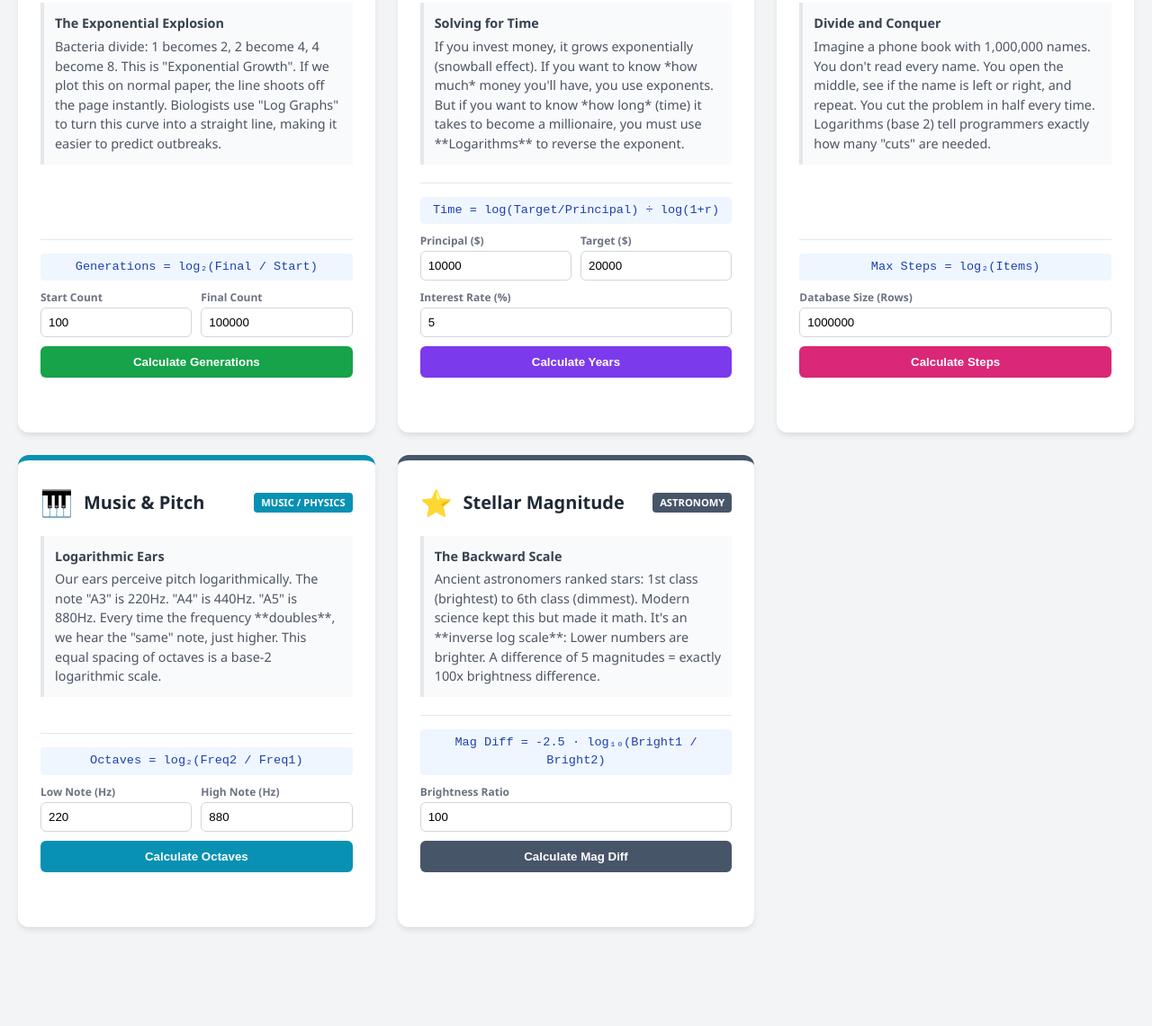
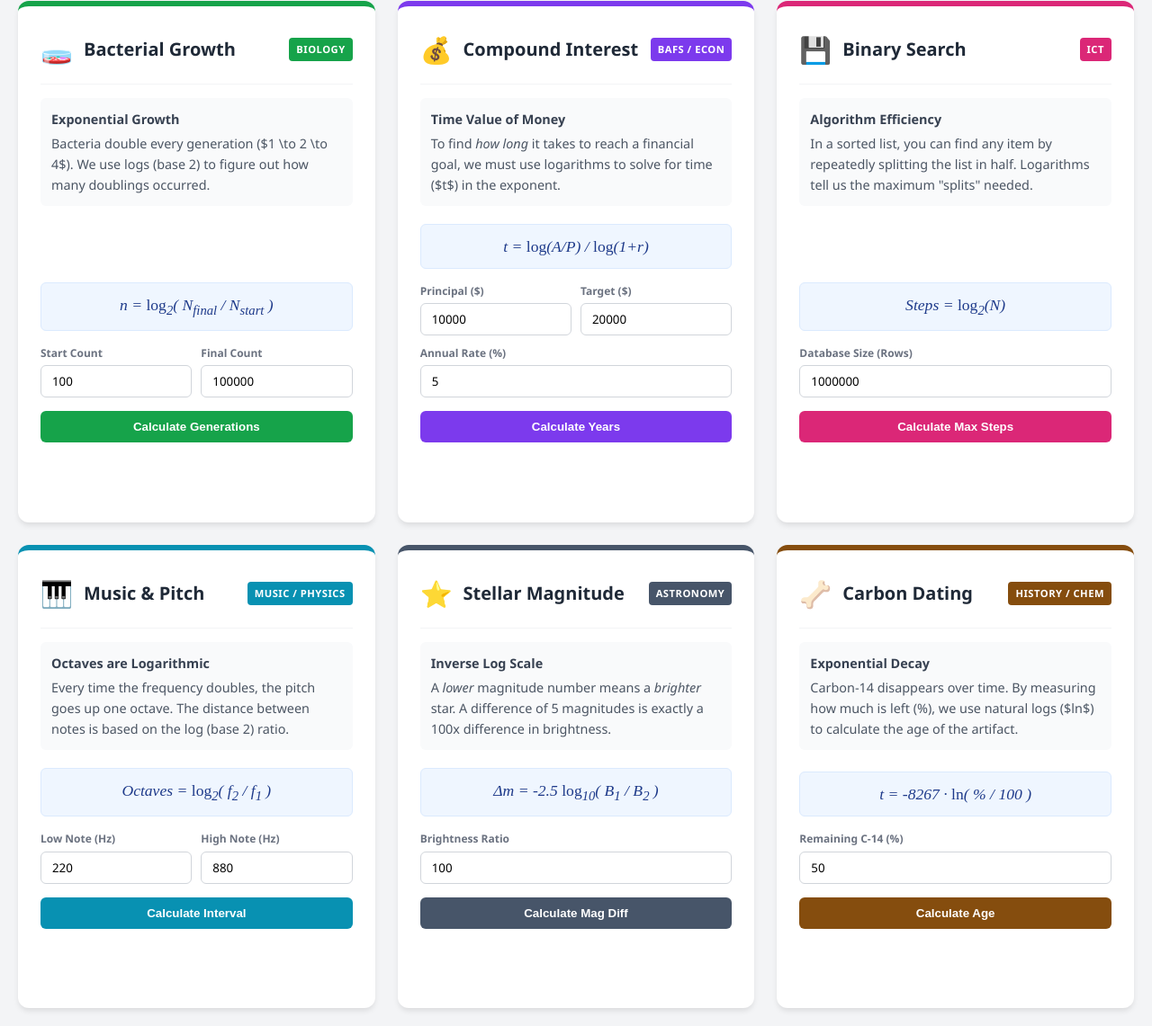
Before and after one commit to jensenlee0923-stack/log_app, a plain HTML site: page index.html in a window 1280 px wide. Shown: the part 805-1946 px from the top of the page at 90% size. Before the commit the page ends 1856 px from the top, so only its background shows below. Drawn offline with Linux system fonts and the light colour scheme.

Commit message:
Update index.html

```diff
--- a/index.html
+++ b/index.html
@@ -9,7 +9,6 @@
             --bg: #f3f4f6;
             --card-bg: #ffffff;
             --text-main: #1f2937;
-            --text-light: #6b7280;
 
             /* Subject Colors */
             --c-phy: #2563eb;  /* Blue */
@@ -20,6 +19,7 @@
             --c-ict: #db2777;  /* Pink */
             --c-music: #0891b2; /* Cyan */
             --c-astro: #475569; /* Slate */
+            --c-arch: #854d0e; /* Brown */
         }
 
         body {
@@ -28,16 +28,16 @@
             color: var(--text-main);
             margin: 0;
             padding: 20px;
-            line-height: 1.5;
+            line-height: 1.6;
         }
 
         header {
             text-align: center;
             padding: 40px 0;
-            margin-bottom: 30px;
+            margin-bottom: 40px;
         }
 
-        h1 { margin: 0; font-size: 2.5rem; color: #111827; }
+        h1 { margin: 0; font-size: 2.5rem; color: #111827; letter-spacing: -1px; }
         .subtitle { color: #6b7280; font-size: 1.1rem; margin-top: 10px; }
 
         .grid {
@@ -56,9 +56,12 @@
             border-top: 6px solid #ccc;
             display: flex;
             flex-direction: column;
+            transition: transform 0.2s;
         }
 
-        /* Border Colors */
+        .card:hover { transform: translateY(-3px); }
+
+        /* Subject Specific Border Colors */
         .card.phy { border-color: var(--c-phy); }
         .card.chem { border-color: var(--c-chem); }
         .card.bio { border-color: var(--c-bio); }
@@ -67,71 +70,79 @@
         .card.ict { border-color: var(--c-ict); }
         .card.music { border-color: var(--c-music); }
         .card.astro { border-color: var(--c-astro); }
+        .card.arch { border-color: var(--c-arch); }
 
         .card-header {
             display: flex;
             align-items: center;
             margin-bottom: 15px;
+            padding-bottom: 15px;
+            border-bottom: 1px solid #f3f4f6;
         }
 
         .icon { font-size: 1.8rem; margin-right: 12px; }
-        h2 { margin: 0; font-size: 1.25rem; }
+        h2 { margin: 0; font-size: 1.25rem; font-weight: 700; }
 
         .badge {
             margin-left: auto;
             font-size: 0.7rem;
             text-transform: uppercase;
-            font-weight: bold;
-            padding: 3px 8px;
+            font-weight: 800;
+            padding: 4px 8px;
             border-radius: 4px;
             color: white;
-            background: #9ca3af;
+            letter-spacing: 0.5px;
         }
 
-        /* Educational Context Box */
         .context-box {
             background: #f9fafb;
-            border-left: 4px solid #e5e7eb;
             padding: 12px;
+            border-radius: 6px;
             margin-bottom: 20px;
             font-size: 0.9rem;
             color: #4b5563;
         }
+
         .context-title {
-            font-weight: bold;
+            font-weight: 700;
             display: block;
             margin-bottom: 4px;
             color: #374151;
         }
 
-        /* Calculator Styles */
-        .calc-section {
-            margin-top: auto; /* Pushes to bottom */
-            padding-top: 15px;
-            border-top: 1px solid #e5e7eb;
+        /* Formula Styling */
+        .formula-container {
+            background: #eff6ff;
+            color: #1e3a8a;
+            padding: 10px;
+            border-radius: 6px;
+            text-align: center;
+            margin-bottom: 15px;
+            border: 1px solid #dbeafe;
         }
 
         .formula {
-            font-family: monospace;
-            background: #eff6ff;
-            color: #1e40af;
-            padding: 5px;
-            border-radius: 4px;
-            text-align: center;
-            margin-bottom: 10px;
-            font-size: 0.85rem;
+            font-family: "Cambria Math", "Times New Roman", serif;
+            font-size: 1.1rem;
+            font-style: italic;
         }
+
+        /* Non-italic for numbers/functions in formula */
+        .formula span { font-style: normal; }
+
+        .calc-section { margin-top: auto; }
 
         .input-row { display: flex; gap: 10px; margin-bottom: 10px; }
         .input-group { flex: 1; }
 
-        label { display: block; font-size: 0.75rem; font-weight: 700; color: #6b7280; margin-bottom: 2px; }
+        label { display: block; font-size: 0.75rem; font-weight: 700; color: #6b7280; margin-bottom: 4px; }
         input {
             width: 100%;
-            padding: 8px;
+            padding: 8px 12px;
             border: 1px solid #d1d5db;
             border-radius: 6px;
             box-sizing: border-box;
+            font-family: inherit;
         }
 
         button {
@@ -143,10 +154,11 @@
             font-weight: 600;
             cursor: pointer;
             transition: opacity 0.2s;
+            margin-top: 5px;
         }
         button:hover { opacity: 0.9; }
 
-        /* Button Colors */
+        /* Dynamic Button Colors */
         .phy button { background: var(--c-phy); }
         .chem button { background: var(--c-chem); }
         .geo button { background: var(--c-geo); }
@@ -155,21 +167,31 @@
         .ict button { background: var(--c-ict); }
         .music button { background: var(--c-music); }
         .astro button { background: var(--c-astro); }
+        .arch button { background: var(--c-arch); }
 
         .result {
-            margin-top: 10px;
+            margin-top: 15px;
             text-align: center;
-            font-weight: bold;
-            font-size: 1.1rem;
+            font-weight: 800;
+            font-size: 1.2rem;
             min-height: 1.5em;
             color: #111827;
+            padding: 10px;
+            background: #f3f4f6;
+            border-radius: 6px;
+            opacity: 0; /* Hidden initially */
+            transition: opacity 0.3s ease-in;
         }
+
+        .result.show { opacity: 1; }
+
     </style>
 </head>
 <body>
 
     <header>
-        <h1>Logarithms in Different Fields</h1>
+        <h1>Logarithms in Real Life</h1>
+        <p class="subtitle">Interactive Dashboard for HKDSE Curriculum</p>
     </header>
 
     <div class="grid">
@@ -181,14 +203,16 @@
                 <span class="badge" style="background:var(--c-phy)">Physics</span>
             </div>
             <div class="context-box">
-                <span class="context-title">Why do we use logs here?</span>
-                Our ears are incredibly sensitive. We can hear a mosquito (very quiet) and a jet engine (trillions of times more powerful). If we used a linear scale (1, 2, 3...), the numbers for loud sounds would be too huge to write down. Logs shrink this massive range into 0–140 dB.
+                <span class="context-title">Why Logarithms?</span>
+                Sound intensity varies enormously. A linear scale would require writing "1,000,000,000,000" for a loud noise. Decibels (dB) shrink this range.
             </div>
             <div class="calc-section">
-                <div class="formula">dB = 10 · log₁₀(Intensity / Threshold)</div>
+                <div class="formula-container">
+                    <div class="formula">L = 10 <span>log</span><sub>10</sub>( I / I<sub>0</sub> )</div>
+                </div>
                 <div class="input-row">
                     <div class="input-group">
-                        <label>Sound Intensity (W/m²)</label>
+                        <label>Intensity (W/m²)</label>
                         <input type="number" id="phy-i" value="0.001" step="any">
                     </div>
                 </div>
@@ -204,11 +228,13 @@
                 <span class="badge" style="background:var(--c-chem)">Chemistry</span>
             </div>
             <div class="context-box">
-                <span class="context-title">What does pH actually mean?</span>
-                It counts Hydrogen ions ($H^+$). In pure water, the concentration is $0.0000001$ mol/L. Writing all those zeros is annoying! So we take the log ($log_{10} = -7$) and flip the sign to get **pH 7**. A change of 1 pH unit means the acidity changes by **10 times**.
+                <span class="context-title">Understanding pH</span>
+                Concentrations of H<sup>+</sup> ions are tiny decimals (e.g., 0.00001). The log scale turns these into simple integers (pH 1-14).
             </div>
             <div class="calc-section">
-                <div class="formula">pH = -log₁₀[H⁺]</div>
+                <div class="formula-container">
+                    <div class="formula">pH = -<span>log</span><sub>10</sub>[H<sup>+</sup>]</div>
+                </div>
                 <div class="input-row">
                     <div class="input-group">
                         <label>Concentration (mol/L)</label>
@@ -227,18 +253,20 @@
                 <span class="badge" style="background:var(--c-geo)">Geography</span>
             </div>
             <div class="context-box">
-                <span class="context-title">The "Richter" Deception</span>
-                People think a Magnitude 8 is "double" a Magnitude 4. It's not. The scale is logarithmic base-32 for energy. A Mag 8 quake releases **1,000,000 times** more energy than a Mag 4. This is why high-magnitude quakes are so rare but catastrophic.
+                <span class="context-title">The Power of Magnitude</span>
+                A Magnitude 8 is not "double" a Magnitude 4. The energy scale is base-32. Huge quakes are millions of times stronger than small ones.
             </div>
             <div class="calc-section">
-                <div class="formula">Energy = 10^(4.8 + 1.5M)</div>
+                <div class="formula-container">
+                    <div class="formula">E = 10<sup>(4.8 + 1.5M)</sup></div>
+                </div>
                 <div class="input-row">
                     <div class="input-group">
                         <label>Richter Magnitude</label>
                         <input type="number" id="geo-m" value="6.0" step="0.1">
                     </div>
                 </div>
-                <button onclick="calcGeo()">Calculate Joules</button>
+                <button onclick="calcGeo()">Calculate Energy (Joules)</button>
                 <div id="res-geo" class="result"></div>
             </div>
         </div>
@@ -250,11 +278,13 @@
                 <span class="badge" style="background:var(--c-bio)">Biology</span>
             </div>
             <div class="context-box">
-                <span class="context-title">The Exponential Explosion</span>
-                Bacteria divide: 1 becomes 2, 2 become 4, 4 become 8. This is "Exponential Growth". If we plot this on normal paper, the line shoots off the page instantly. Biologists use "Log Graphs" to turn this curve into a straight line, making it easier to predict outbreaks.
+                <span class="context-title">Exponential Growth</span>
+                Bacteria double every generation ($1 \to 2 \to 4$). We use logs (base 2) to figure out how many doublings occurred.
             </div>
             <div class="calc-section">
-                <div class="formula">Generations = log₂(Final / Start)</div>
+                <div class="formula-container">
+                    <div class="formula">n = <span>log</span><sub>2</sub>( N<sub>final</sub> / N<sub>start</sub> )</div>
+                </div>
                 <div class="input-row">
                     <div class="input-group">
                         <label>Start Count</label>
@@ -277,11 +307,13 @@
                 <span class="badge" style="background:var(--c-bafs)">BAFS / Econ</span>
             </div>
             <div class="context-box">
-                <span class="context-title">Solving for Time</span>
-                If you invest money, it grows exponentially (snowball effect). If you want to know *how much* money you'll have, you use exponents. But if you want to know *how long* (time) it takes to become a millionaire, you must use **Logarithms** to reverse the exponent.
+                <span class="context-title">Time Value of Money</span>
+                To find <em>how long</em> it takes to reach a financial goal, we must use logarithms to solve for time ($t$) in the exponent.
             </div>
             <div class="calc-section">
-                <div class="formula">Time = log(Target/Principal) ÷ log(1+r)</div>
+                <div class="formula-container">
+                    <div class="formula">t = <span>log</span>(A/P) / <span>log</span>(1+r)</div>
+                </div>
                 <div class="input-row">
                     <div class="input-group">
                         <label>Principal ($)</label>
@@ -294,7 +326,7 @@
                 </div>
                 <div class="input-row">
                      <div class="input-group">
-                        <label>Interest Rate (%)</label>
+                        <label>Annual Rate (%)</label>
                         <input type="number" id="bafs-r" value="5">
                     </div>
                 </div>
@@ -310,18 +342,20 @@
                 <span class="badge" style="background:var(--c-ict)">ICT</span>
             </div>
             <div class="context-box">
-                <span class="context-title">Divide and Conquer</span>
-                Imagine a phone book with 1,000,000 names. You don't read every name. You open the middle, see if the name is left or right, and repeat. You cut the problem in half every time. Logarithms (base 2) tell programmers exactly how many "cuts" are needed.
+                <span class="context-title">Algorithm Efficiency</span>
+                In a sorted list, you can find any item by repeatedly splitting the list in half. Logarithms tell us the maximum "splits" needed.
             </div>
             <div class="calc-section">
-                <div class="formula">Max Steps = log₂(Items)</div>
+                <div class="formula-container">
+                    <div class="formula">Steps = <span>log</span><sub>2</sub>(N)</div>
+                </div>
                 <div class="input-row">
                     <div class="input-group">
                         <label>Database Size (Rows)</label>
                         <input type="number" id="ict-n" value="1000000">
                     </div>
                 </div>
-                <button onclick="calcIct()">Calculate Steps</button>
+                <button onclick="calcIct()">Calculate Max Steps</button>
                 <div id="res-ict" class="result"></div>
             </div>
         </div>
@@ -333,11 +367,13 @@
                 <span class="badge" style="background:var(--c-music)">Music / Physics</span>
             </div>
             <div class="context-box">
-                <span class="context-title">Logarithmic Ears</span>
-                Our ears perceive pitch logarithmically. The note "A3" is 220Hz. "A4" is 440Hz. "A5" is 880Hz. Every time the frequency **doubles**, we hear the "same" note, just higher. This equal spacing of octaves is a base-2 logarithmic scale.
+                <span class="context-title">Octaves are Logarithmic</span>
+                Every time the frequency doubles, the pitch goes up one octave. The distance between notes is based on the log (base 2) ratio.
             </div>
             <div class="calc-section">
-                <div class="formula">Octaves = log₂(Freq2 / Freq1)</div>
+                <div class="formula-container">
+                    <div class="formula">Octaves = <span>log</span><sub>2</sub>( f<sub>2</sub> / f<sub>1</sub> )</div>
+                </div>
                 <div class="input-row">
                     <div class="input-group">
                         <label>Low Note (Hz)</label>
@@ -348,7 +384,7 @@
                         <input type="number" id="music-f2" value="880">
                     </div>
                 </div>
-                <button onclick="calcMusic()">Calculate Octaves</button>
+                <button onclick="calcMusic()">Calculate Interval</button>
                 <div id="res-music" class="result"></div>
             </div>
         </div>
@@ -360,11 +396,13 @@
                 <span class="badge" style="background:var(--c-astro)">Astronomy</span>
             </div>
             <div class="context-box">
-                <span class="context-title">The Backward Scale</span>
-                Ancient astronomers ranked stars: 1st class (brightest) to 6th class (dimmest). Modern science kept this but made it math. It's an **inverse log scale**: Lower numbers are brighter. A difference of 5 magnitudes = exactly 100x brightness difference.
+                <span class="context-title">Inverse Log Scale</span>
+                A <em>lower</em> magnitude number means a <em>brighter</em> star. A difference of 5 magnitudes is exactly a 100x difference in brightness.
             </div>
             <div class="calc-section">
-                <div class="formula">Mag Diff = -2.5 · log₁₀(Bright1 / Bright2)</div>
+                <div class="formula-container">
+                    <div class="formula">Δm = -2.5 <span>log</span><sub>10</sub>( B<sub>1</sub> / B<sub>2</sub> )</div>
+                </div>
                 <div class="input-row">
                     <div class="input-group">
                         <label>Brightness Ratio</label>
@@ -376,60 +414,105 @@
             </div>
         </div>
 
+        <div class="card arch">
+            <div class="card-header">
+                <span class="icon">🦴</span>
+                <h2>Carbon Dating</h2>
+                <span class="badge" style="background:var(--c-arch)">History / Chem</span>
+            </div>
+            <div class="context-box">
+                <span class="context-title">Exponential Decay</span>
+                Carbon-14 disappears over time. By measuring how much is left (%), we use natural logs ($ln$) to calculate the age of the artifact.
+            </div>
+            <div class="calc-section">
+                <div class="formula-container">
+                    <div class="formula">t = -8267 · <span>ln</span>( % / 100 )</div>
+                </div>
+                <div class="input-row">
+                    <div class="input-group">
+                        <label>Remaining C-14 (%)</label>
+                        <input type="number" id="arch-p" value="50" placeholder="0-100">
+                    </div>
+                </div>
+                <button onclick="calcArch()">Calculate Age</button>
+                <div id="res-arch" class="result"></div>
+            </div>
+        </div>
+
     </div>
 
     <script>
+        function show(id, text) {
+            const el = document.getElementById(id);
+            el.innerText = text;
+            el.classList.add('show');
+        }
+
         // Physics
         function calcPhy() {
             const I = parseFloat(document.getElementById('phy-i').value);
+            if(I <= 0) return show('res-phy', "Enter positive intensity");
             const res = 10 * Math.log10(I/1e-12);
-            document.getElementById('res-phy').innerText = res.toFixed(2) + " dB";
+            show('res-phy', res.toFixed(2) + " dB");
         }
         // Chemistry
         function calcChem() {
             const h = parseFloat(document.getElementById('chem-h').value);
+            if(h <= 0) return show('res-chem', "Enter positive concentration");
             const res = -Math.log10(h);
-            document.getElementById('res-chem').innerText = "pH " + res.toFixed(2);
+            show('res-chem', "pH " + res.toFixed(2));
         }
         // Geo
         function calcGeo() {
             const m = parseFloat(document.getElementById('geo-m').value);
             const e = Math.pow(10, 4.8 + 1.5*m);
-            document.getElementById('res-geo').innerText = e.toExponential(2) + " Joules";
+            show('res-geo', e.toExponential(2) + " Joules");
         }
         // Bio
         function calcBio() {
             const s = parseFloat(document.getElementById('bio-s').value);
             const e = parseFloat(document.getElementById('bio-e').value);
+            if(s <= 0 || e <= 0) return show('res-bio', "Check inputs");
             const res = Math.log2(e/s);
-            document.getElementById('res-bio').innerText = res.toFixed(1) + " Gens";
+            show('res-bio', res.toFixed(1) + " Generations");
         }
         // BAFS
         function calcBafs() {
             const p = parseFloat(document.getElementById('bafs-p').value);
             const a = parseFloat(document.getElementById('bafs-a').value);
             const r = parseFloat(document.getElementById('bafs-r').value)/100;
+            if(p <= 0 || a <= p) return show('res-bafs', "Target must > Principal");
             const res = Math.log(a/p) / Math.log(1+r);
-            document.getElementById('res-bafs').innerText = res.toFixed(1) + " Years";
+            show('res-bafs', res.toFixed(1) + " Years");
         }
         // ICT
         function calcIct() {
             const n = parseFloat(document.getElementById('ict-n').value);
+            if(n <= 0) return show('res-ict', "Enter positive size");
             const res = Math.log2(n);
-            document.getElementById('res-ict').innerText = Math.ceil(res) + " Steps (Max)";
+            show('res-ict', Math.ceil(res) + " Steps (Max)");
         }
         // Music
         function calcMusic() {
             const f1 = parseFloat(document.getElementById('music-f1').value);
             const f2 = parseFloat(document.getElementById('music-f2').value);
+            if(f1 <= 0 || f2 <= 0) return show('res-music', "Enter positive freq");
             const res = Math.log2(f2/f1);
-            document.getElementById('res-music').innerText = res.toFixed(2) + " Octaves";
+            show('res-music', res.toFixed(2) + " Octaves");
         }
         // Astro
         function calcAstro() {
             const r = parseFloat(document.getElementById('astro-r').value);
+            if(r <= 0) return show('res-astro', "Enter positive ratio");
             const res = -2.5 * Math.log10(r);
-            document.getElementById('res-astro').innerText = Math.abs(res).toFixed(2) + " Magnitude";
+            show('res-astro', Math.abs(res).toFixed(2) + " Magnitude Diff");
+        }
+        // Archaeology
+        function calcArch() {
+            const p = parseFloat(document.getElementById('arch-p').value);
+            if (p <= 0 || p >= 100) return show('res-arch', "Enter valid % (<100)");
+            const age = -8267 * Math.log(p/100);
+            show('res-arch', Math.round(age) + " Years Old");
         }
     </script>
 </body>
```
